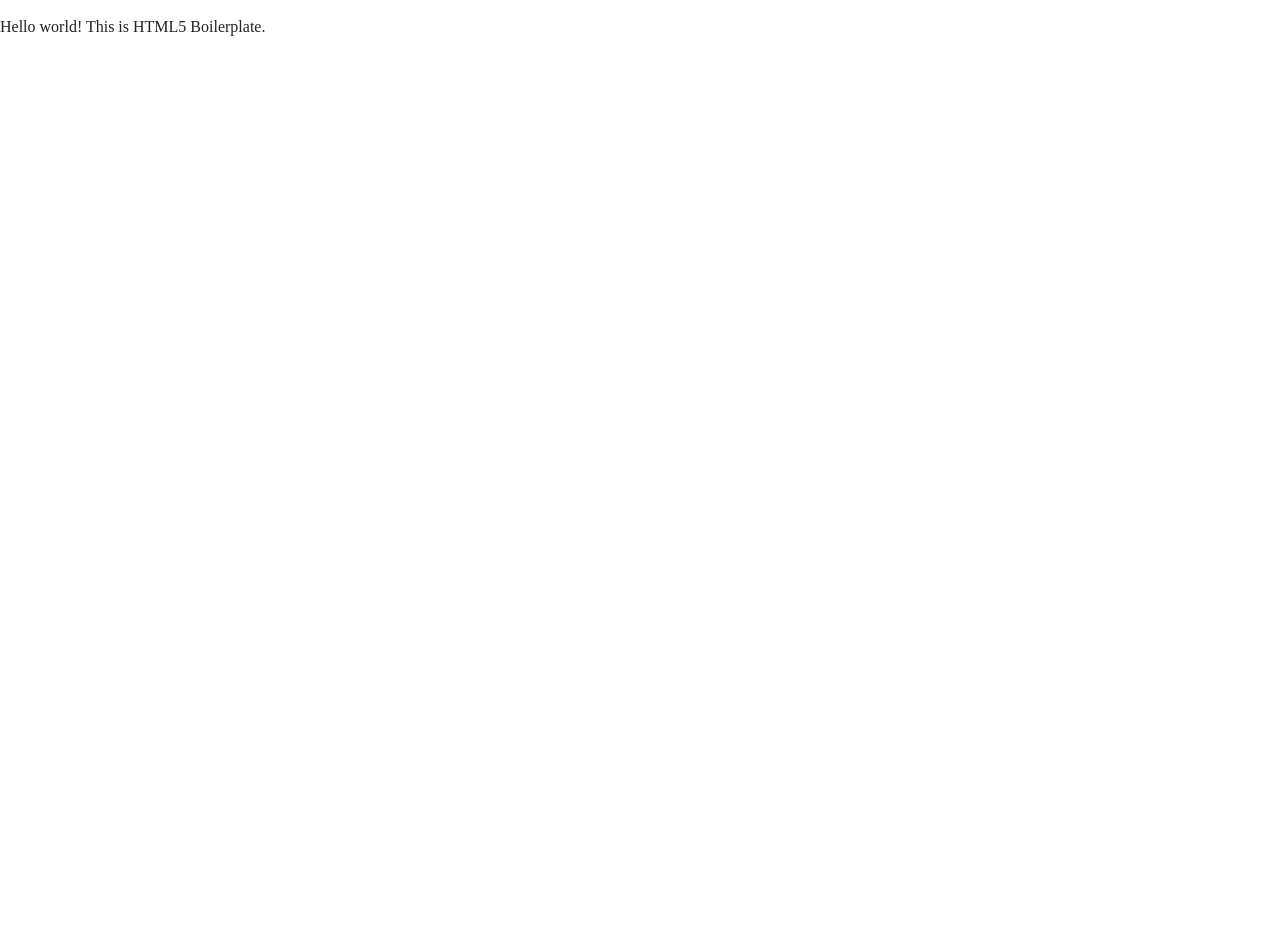
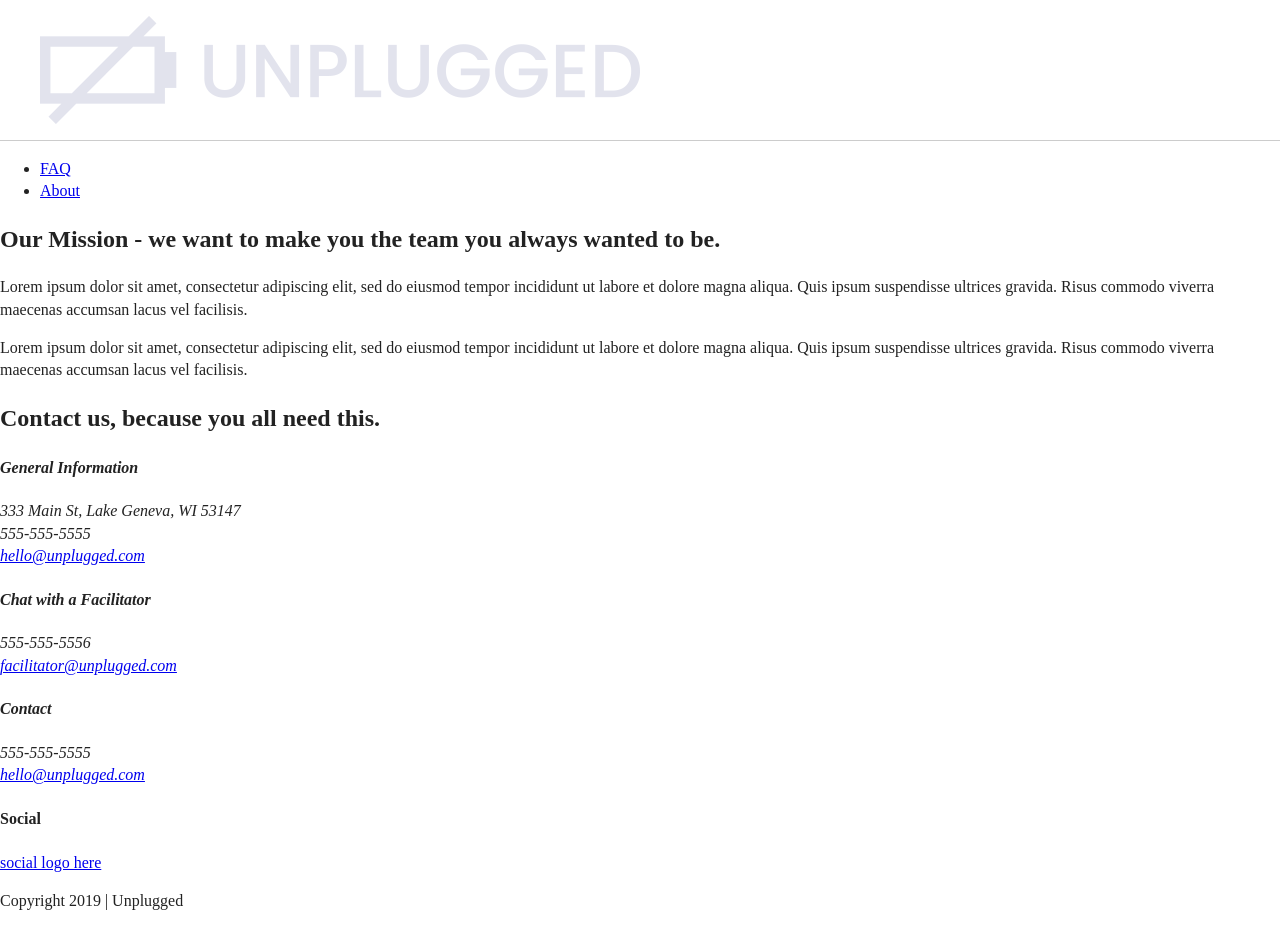
Before and after one commit to susangparsons/unplugged-retreat, a website: page about/index.html in a window 1280 px wide. Before the commit the page ends 800 px from the top, so only its background shows below. Drawn offline with Linux system fonts and the light colour scheme; files that its build step writes are made by us from their sources; files whose address does not match are found by name.

Commit message:
Added content and classes to about/index.html

```diff
--- a/about/index.html
+++ b/about/index.html
@@ -1,9 +1,9 @@
 <!doctype html>
-<html class="no-js" lang="">
+<html class="no-js" lang="en">
 
 <head>
   <meta charset="utf-8">
-  <title></title>
+  <title>Calling all Techs to Get Unplugged</title>
   <meta name="description" content="">
   <meta name="viewport" content="width=device-width, initial-scale=1">
 
@@ -16,19 +16,92 @@
   <link rel="apple-touch-icon" href="icon.png">
   <!-- Place favicon.ico in the root directory -->
 
-  <link rel="stylesheet" href="../css/normalize.css">
-  <link rel="stylesheet" href="../css/main.css">
+  <link rel="stylesheet" href="css/normalize.css">
+  <link rel="stylesheet" href="css/main.css">
 
   <meta name="theme-color" content="#fafafa">
+  <script src="https://kit.fontawesome.com/b4f6bfd896.js" crossorigin="anonymous"></script>
 </head>
 
 <body>
+<header>
+  <div class="content-wrapper">
+    <figure>
+      <a href="../index.html"><img src="../img/unpluggedlogo.png" alt="unplugged company logo"></a>
+    </figure>
+    <div class="header-divider">
+      <hr />
+    </div>
+      <nav>
+        <ul>
+          <li><a href="../faq/index.html" target="_blank">FAQ</a></li>
+          <li><a href="#" target="_blank">About</a></li>
+        </ul>
+      </nav>
+  </div>
+</header>
 
-  <!-- Add your site or application content here -->
-  <p>Hello world! This is HTML5 Boilerplate.</p>
-  <script src="../js/vendor/modernizr-3.11.2.min.js"></script>
-  <script src="../js/plugins.js"></script>
-  <script src="../js/main.js"></script>
+<main>
+<section class="mission">
+  <div class="content-wrapper">
+    <div class="mission-content">
+      <h2>Our Mission - we want to make you the team you always wanted to be.</h2>
+      <p>Lorem ipsum dolor sit amet, consectetur adipiscing elit, sed do eiusmod tempor incididunt ut labore et dolore magna aliqua. Quis ipsum suspendisse ultrices gravida. Risus commodo viverra maecenas accumsan lacus vel facilisis.</p>
+      <p>Lorem ipsum dolor sit amet, consectetur adipiscing elit, sed do eiusmod tempor incididunt ut labore et dolore magna aliqua. Quis ipsum suspendisse ultrices gravida. Risus commodo viverra maecenas accumsan lacus vel facilisis.</p>
+    </div>
+  </div> <!-- mission content wrapper ends -->
+</section>
+
+<section class="map">
+  <figure>
+    <!--map here-->
+  </figure>
+</section>
+
+<section class="contact">
+  <div class="content-wrapper">
+    <div class="contact-content">
+      <h2>Contact us, because you all need this.</h2>
+      <address class="about-contact">
+        <h4>General Information</h4>
+        <p>333 Main St, Lake Geneva, WI 53147<br>
+        555-555-5555<br>
+        <a href="mailto:hello@unplugged.com">hello@unplugged.com</a></p>
+        <h4>Chat with a Facilitator</h4>
+         <p>555-555-5556<br>
+        <a href="mailto:facilitator@unplugged.com">facilitator@unplugged.com</a></p>
+      </address>
+    </div>
+  </div> <!-- contact content wrapper ends -->
+</section>
+
+
+</main>
+
+<footer>
+  <div class="content-wrapper">
+    <div class="footer-content">
+      <address class="contact">
+        <h4>Contact</h4>
+        <p>555-555-5555<br>
+        <a href="mailto:hello@unplugged.com">hello@unplugged.com</a></p>
+      </address>
+      <div class="social">
+        <h4>Social</h4>
+        <div class="social-icons">
+          <p><a href="https//www.facebook.com/unplugged" target="_blank">social logo here</a></p>
+        </div>
+      </div>
+      <div class="copyright">
+        <p>Copyright 2019  |  Unplugged</p>
+      </div>
+    </div>
+  </div>
+</footer>
+
+  <script src="js/vendor/modernizr-3.11.2.min.js"></script>
+  <script src="js/plugins.js"></script>
+  <script src="js/main.js"></script>
 
   <!-- Google Analytics: change UA-XXXXX-Y to be your site's ID. -->
   <script>
@@ -37,5 +110,4 @@
   </script>
   <script src="https://www.google-analytics.com/analytics.js" async></script>
 </body>
-
 </html>
```
